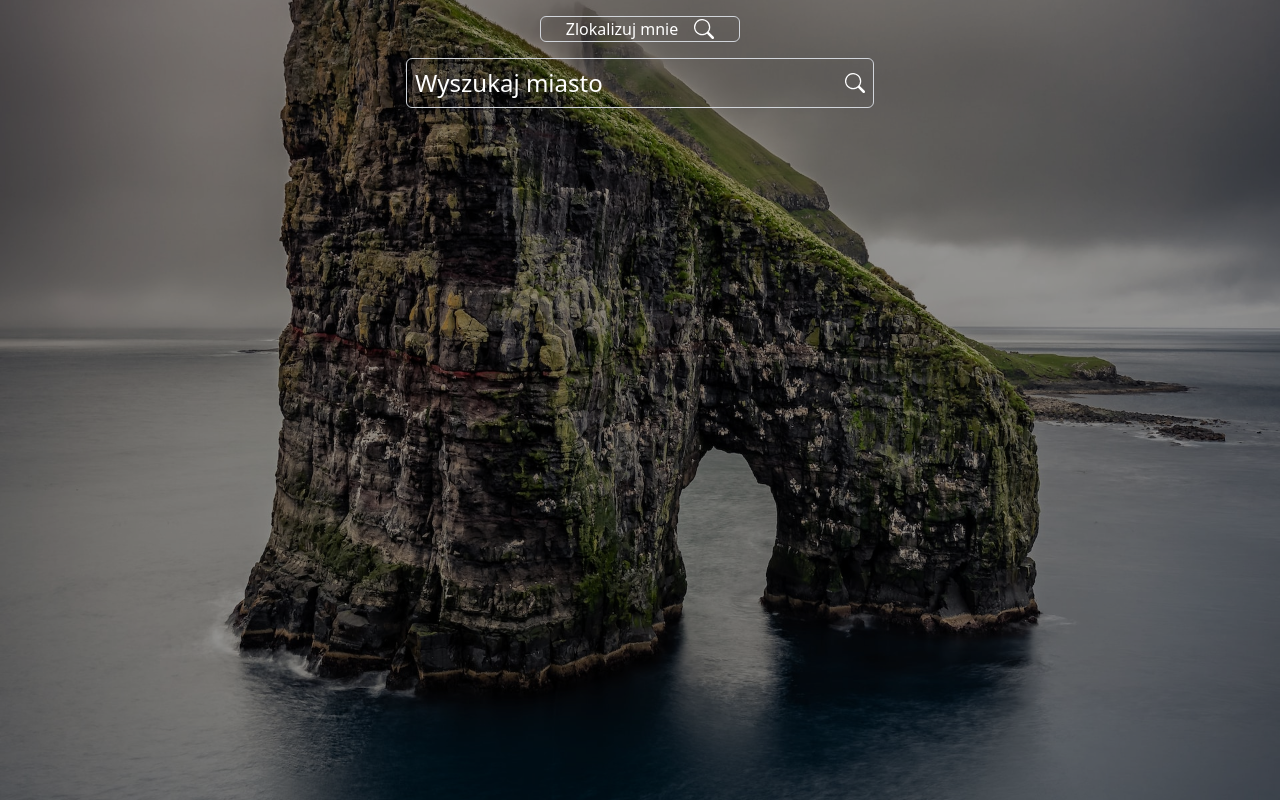
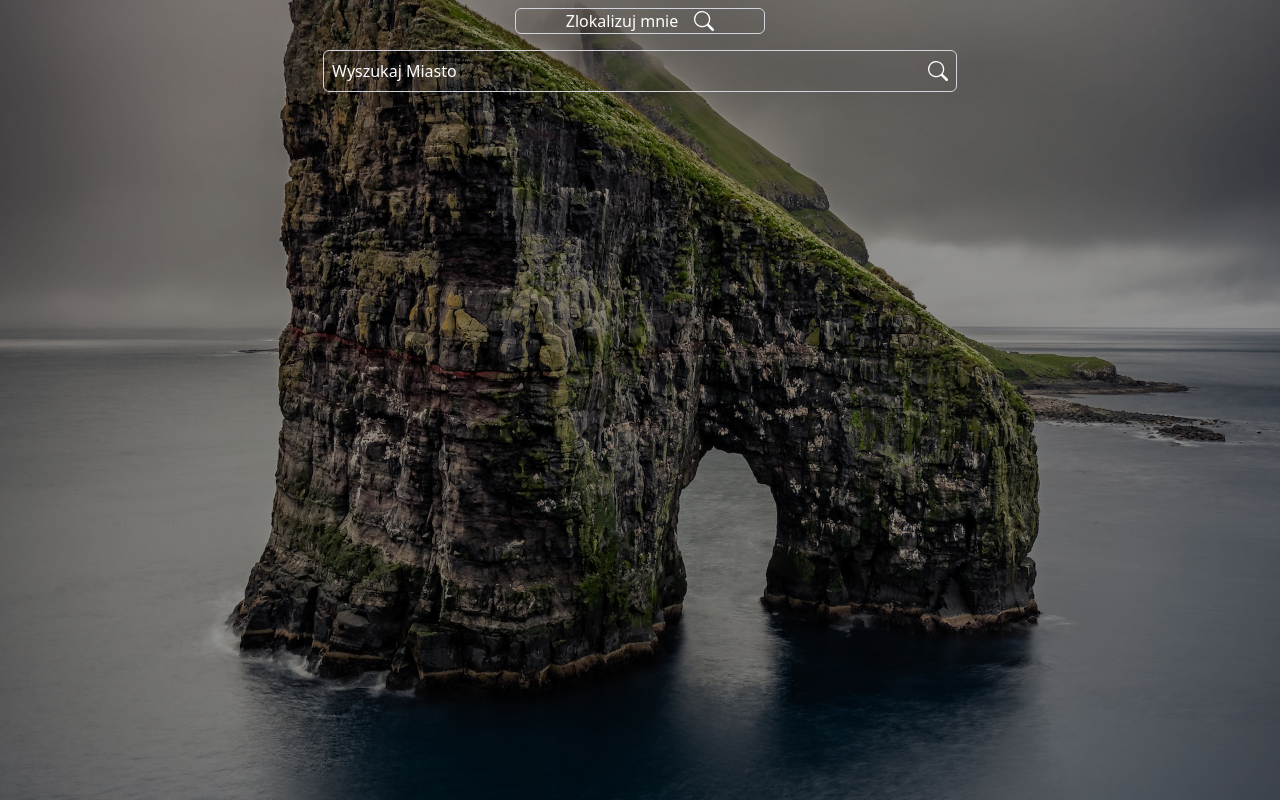
Before and after one commit to ZwirekPL/WeatherApp-Next, a Next.js app in the folder my-app/: page / in a window 1280 px wide. Built offline with nearby package versions, Linux system fonts and the light colour scheme.

Commit message:
fix babel and eslint problem. add mq for screens

```diff
--- a/my-app/components/Weather.jsx
+++ b/my-app/components/Weather.jsx
@@ -4,8 +4,9 @@ import Image from 'next/image';
 const Weather = ({data}) => {
     // console.log(data);
   return (
-
-    <div className='relative flex flex-col justify-between max-w-[500px] w-full h-[80vh] m-auto p-4 text-gray-300 z-10'>
+    <>
+    {/* PORTRAIT */}
+      <div className='relative flex flex-col justify-start max-w-[500px] w-full h-[80vh] m-auto p-4 text-gray-300 z-10 landscape:hidden'>
         {/* Top */}
         <div className='relative flex justify-between pt-6'>
           <div className='flex flex-col items-center'>
@@ -20,7 +21,6 @@ const Weather = ({data}) => {
           <p className='text-8xl'>{data.main.temp.toFixed(0)}&#176;</p>
         </div>
         {/* Bottom */}
-
         <div className='bg-black/70 relative p-8 rounded-md'>
             <p className='text-2xl text-center pb-6'>Aktualne informacje dla miasta: <b>{data.name}</b></p>
             <div className='flex justify-center text-center'>
@@ -38,8 +38,42 @@ const Weather = ({data}) => {
                 </div>
             </div>
         </div>
-
       </div>
+      {/* LANDSCAPE */}
+      <div className='relative flex flex-row justify-around max-w-[500px] w-full max-h-fit m-auto  text-gray-300 z-10 portrait:hidden'>
+        {/* Left */}
+        <div className='relative flex justify-between pr-12'>
+          <div className='flex flex-col items-center justify-center'>
+            <Image
+              src={`http://openweathermap.org/img/wn/${data.weather[0].icon}@2x.png`}
+              alt='/'
+              width='100'
+              height='100'
+            />
+            <p className='text-2xl capitalize'>{data.weather[0].description}</p>
+          </div>
+          <p className=' flex flex-col text-6xl justify-center'>{data.main.temp.toFixed(0)}&#176;</p>
+        </div>
+        {/* Right */}
+        <div className='bg-black/70 relative p-4 m-4 rounded-md'>
+            <p className='text-2xl text-center pb-6'>Aktualne informacje dla miasta: <b>{data.name}</b></p>
+            <div className='flex justify-center text-center'>
+                <div className='flex flex-col basis-1/3 mx-2'>
+                    <p className='font-bold text-2xl'>{data.main.feels_like.toFixed(0)}&#176;</p>
+                    <p className='text-xl'>Temperatura odczuwalna</p>
+                </div>
+                <div className='flex flex-col basis-1/3  mx-2'>
+                    <p className='font-bold text-2xl'>{data.main.humidity}%</p>
+                    <p className='text-xl'>Wilgotność</p>
+                </div>
+                <div className='flex flex-col basis-1/3 mx-5'>
+                    <p className='font-bold text-xl'>{data.wind.speed.toFixed(0)} m/s</p>
+                    <p className='text-xl'>Wiatr</p>
+                </div>
+            </div>
+        </div>
+      </div>
+    </>
   );
 }
 
--- a/my-app/pages/index.js
+++ b/my-app/pages/index.js
@@ -60,7 +60,9 @@ export default function Home() {
       </Head>
       <div className="absolute top-0 left-0 right-0 bottom-0 bg-black/40 z-[1]" />
       <Image src={bgImg} fill className="object-cover" alt="/" />
-      <div className="relative flex justify-between items-center max-w-[500px] w-full m-auto pt-4 px-4 text-white z-10 ">
+      {/* PORTRAIT */}
+      <div className="relative flex flex-col justify-between items-center max-w-[500px] w-full m-auto pt-4 px-4 text-white z-10 landscape:hidden">
+        <div className="relative flex justify-between items-center max-w-[500px] w-full m-auto pb-4 text-white z-10 landscape:hidden ">
           {click && (
             <div className="bg-black/60 border border-slate-700 rounded-md p-1 m-auto">
               <p className="text-xs">Kliknij ponownie aby wyświetlić pogodę</p>
@@ -74,7 +76,6 @@ export default function Home() {
             <BsSearch size={20} />
           </button>
         </div>
-      <div className="relative flex flex-col justify-between items-center max-w-[500px] w-full m-auto pt-4 px-4 text-white z-10">
         <form
           onSubmit={fetchWeather}
           className="flex justify-between items-center w-full m-auto p-2 bg-transparent border border-gray-300 text-white rounded-md"
@@ -83,7 +84,41 @@ export default function Home() {
             <input
               placeholder="Wyszukaj miasto"
               type="text"
-              className="bg-transparent border-none text-white placeholder:text-white focus:outline-none text-2xl"
+              className="bg-transparent border-none text-white w-full text-transform: capitalize placeholder:text-white focus:outline-none text-2xl"
+              onChange={handleChange}
+            />
+            <button onClick={fetchWeather}>
+              <BsSearch size={20} />
+            </button>
+          </div>
+        </form>
+        {weather.main && <Weather data={weather} />}
+      </div>
+      {/* LANDSCAPE */}
+      <div className="relative flex flex-col justify-between items-center max-h-screen max-w-[650px] w-full m-auto pt-2 px-2 text-white z-10 portrait:hidden">
+        <div className="relative flex justify-between items-center max-w-[650px] w-full m-auto pb-4 text-white z-10 portrait:hidden ">
+          {click && (
+            <div className="bg-black/60 border border-slate-700 rounded-md p-1 m-auto">
+              <p className="text-xs">Kliknij ponownie aby wyświetlić pogodę</p>
+            </div>
+          )}
+          <button
+            className="relative flex justify-center items-center max-w-[250px] w-full m-auto text-white z-10 bg-transparent border border-gray-300 rounded-md hover:bg-green-700/80 "
+            onClick={getLoc}
+          >
+            <p className="pr-4">Zlokalizuj mnie</p>
+            <BsSearch size={20} />
+          </button>
+        </div>
+        <form
+          onSubmit={fetchWeather}
+          className="flex justify-between items-center max-h-min w-full m-auto p-2 bg-transparent border border-gray-300 text-white rounded-md"
+        >
+          <div className="flex flex-row justify-between w-full">
+            <input
+              placeholder="Wyszukaj miasto"
+              type="text"
+              className="bg-transparent border-none text-white w-full text-transform: capitalize placeholder:text-white focus:outline-none text-1xl "
               onChange={handleChange}
             />
             <button onClick={fetchWeather}>
```
Also changed, not shown: .babelrc (added), 1 other file (tests, documents, lock files or other folders). Lines whose indentation alone changed are shown as unchanged.
